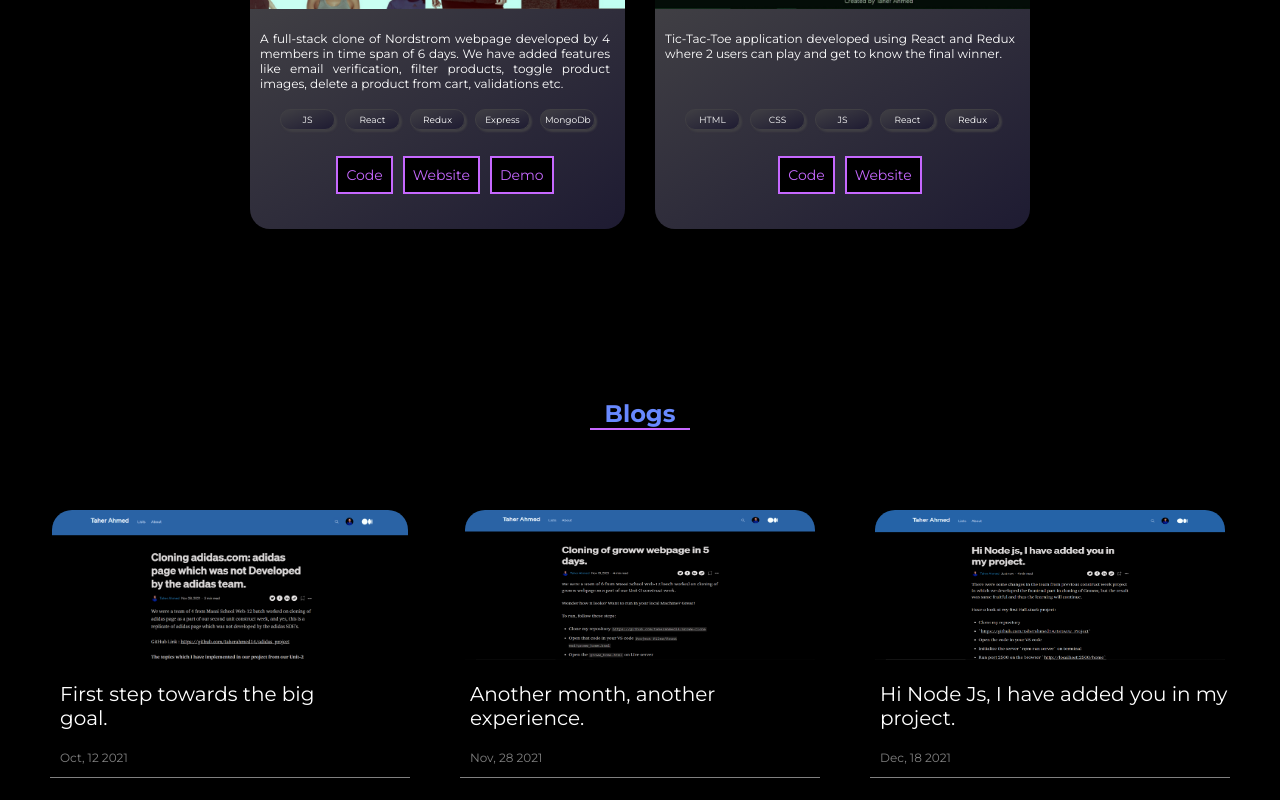
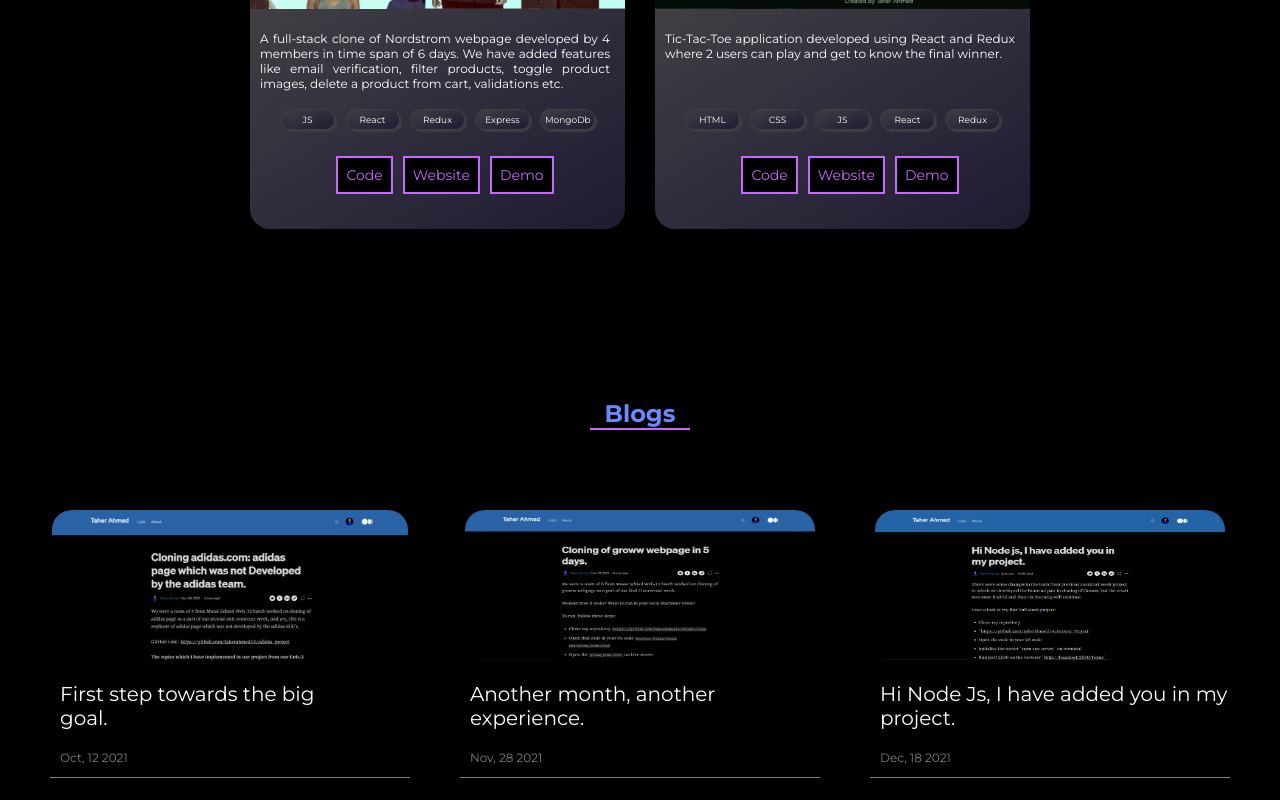
Before and after one commit to taherahmed14/portfolio, a React (Create React App) app: page / in a window 1280 px wide. Shown: the part 2667-3467 px from the top of the page. Built offline with nearby package versions, Linux system fonts and the light colour scheme.

Commit message:
demo video

```diff
--- a/src/components/Projects.jsx
+++ b/src/components/Projects.jsx
@@ -184,6 +184,11 @@ export const Projects = ({ projectRef }) => {
                                     _hover={{ cursor: 'pointer', background:'#C668FF', color:'black' }}
                                     >Website
                                 </Link>
+                                <Link href="https://drive.google.com/file/d/1waN9WZhYN93fxMGT7kxL2yGVsC_nhoYm/view?usp=sharing" textDecoration='none' fontSize='14px' minW='100px' ml={10} color='#C668FF' p={8}
+                                    border='2px solid #C668FF' target='_blank'
+                                    _hover={{ cursor: 'pointer', background:'#C668FF', color:'black' }}>
+                                    Demo
+                                </Link>
                             </Box>
                         </Box>
                     </Container>
@@ -351,6 +356,11 @@ export const Projects = ({ projectRef }) => {
                                     _hover={{ cursor: 'pointer', background:'#C668FF', color:'black' }}
                                     >Website
                                 </Link>
+                                <Link href="https://drive.google.com/file/d/1waN9WZhYN93fxMGT7kxL2yGVsC_nhoYm/view?usp=sharing" textDecoration='none' fontSize='14px' minW='100px' ml={10} color='#C668FF' p={8}
+                                    border='2px solid #C668FF' target='_blank'
+                                    _hover={{ cursor: 'pointer', background:'#C668FF', color:'black' }}>
+                                    Demo
+                                </Link>
                             </Box>
                         </Box>
                     </Container>
```
